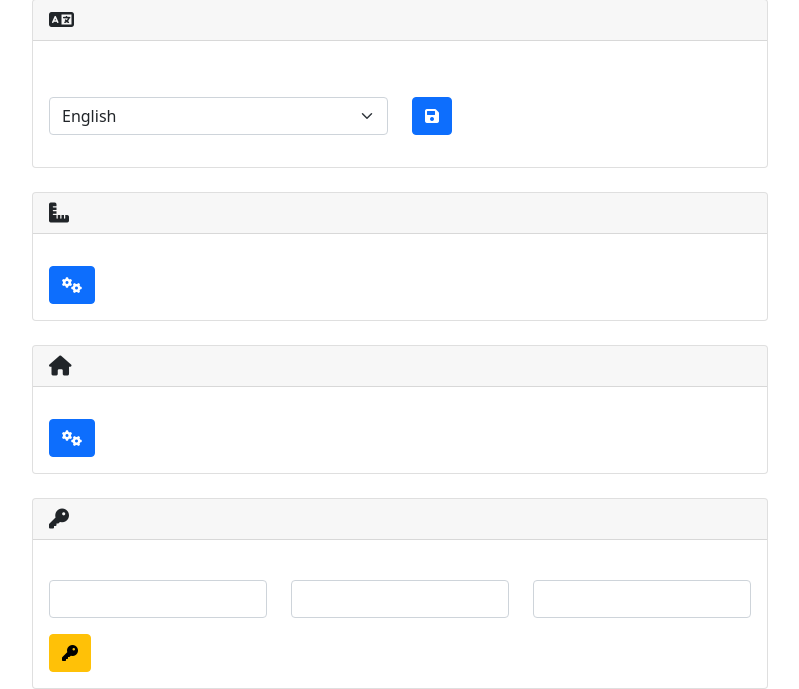
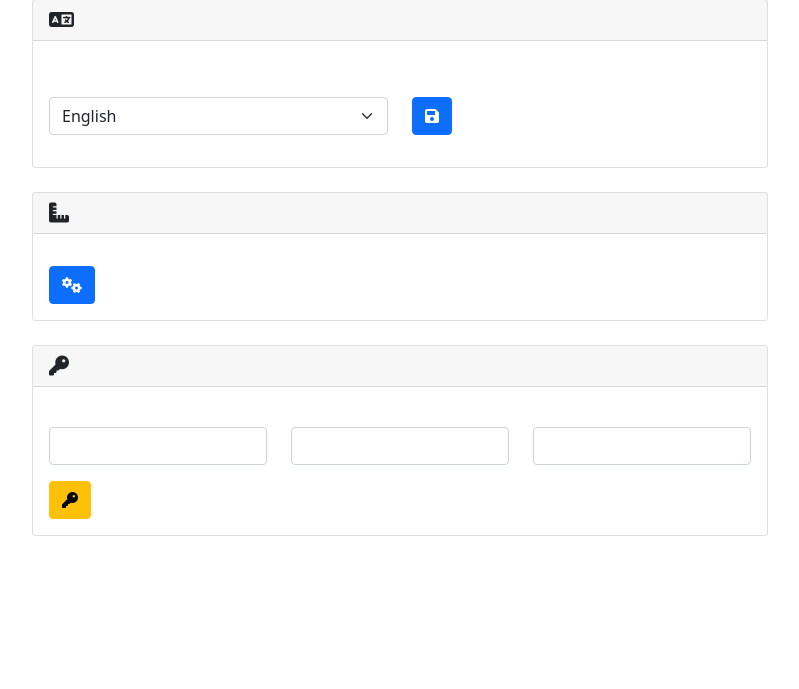
Before and after one commit to bobjansen/MealMCP, a Python web app: template templates/auth/profile.html in a window 1280 px wide. Shown: the part 364-1053 px from the top of the page, without its empty margins (240-1039 px from the left). After the commit the page ends 900 px from the top, so only its background shows below. Run offline with Jinja, Linux system fonts and the light colour scheme; the template is opened without the code that fills it: most values are stand-ins (such as "Sample title", 1, 10 or a date in 2020).

Commit message:
Remove reference to household endpoint

```diff
--- a/templates/auth/profile.html
+++ b/templates/auth/profile.html
@@ -87,19 +87,6 @@
             </div>
         </div>
 
-        <!-- Household Units Card -->
-        <div class="card mb-4">
-            <div class="card-header">
-                <h5 class="mb-0"><i class="fas fa-home"></i> {{ t('Household Units') }}</h5>
-            </div>
-            <div class="card-body">
-                <p class="text-muted mb-3">{{ t('Manage preferred measurement units for this household') }}</p>
-                <a href="{{ url_for('household') }}" class="btn btn-primary">
-                    <i class="fas fa-cogs"></i> {{ t('Manage Household Units') }}
-                </a>
-            </div>
-        </div>
-
         <!-- Change Password Card -->
         <div class="card">
             <div class="card-header">
```
